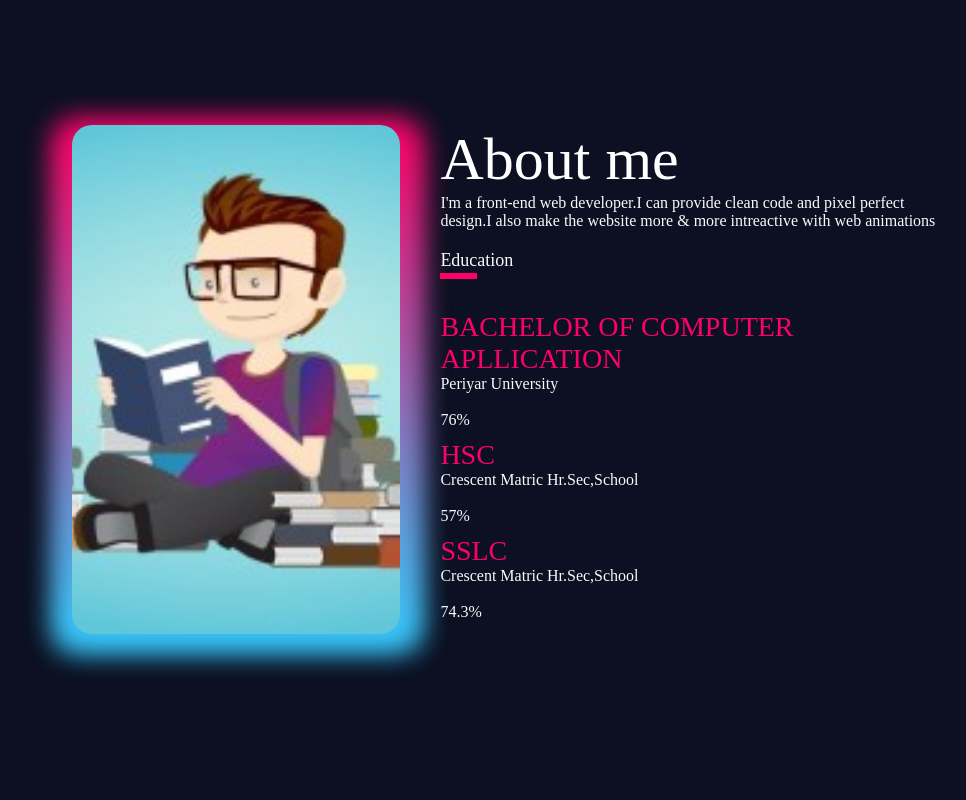
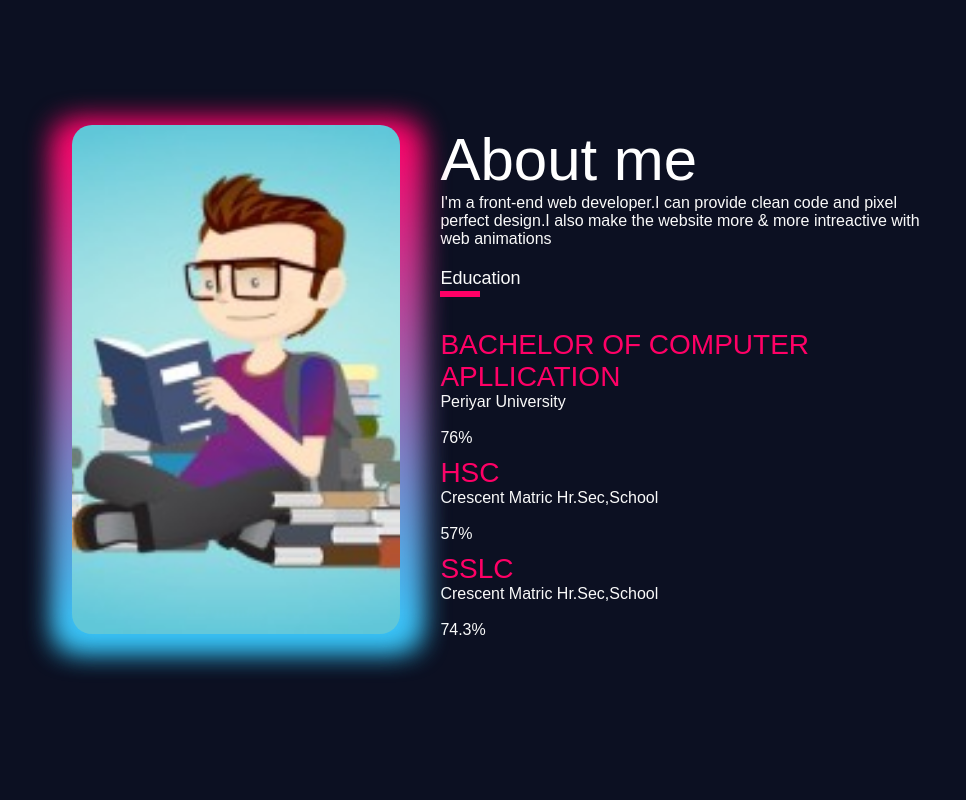
Before and after one commit to SachinSaravanan/kholi-project, an Angular app: page / in a window 1280 px wide. Shown: the part 780-1580 px from the top of the page, without its empty margins (36-1002 px from the left). Built offline with nearby package versions, Linux system fonts and the light colour scheme.

Commit message:
sachin pushing

```diff
--- a/src/app/contact/contact.component.scss
+++ b/src/app/contact/contact.component.scss
@@ -291,6 +291,8 @@ section {
     align-items: center;
     grid-gap: 6rem;
     padding-left: 10%;
+    font-family: sans-serif;
+
 }
 
 .contact-img img {
@@ -305,6 +307,7 @@ section {
     font-size: 80px;
     color: #fff;
     margin-bottom: 20px;
+    font-family: sans-serif;
 
 }
 
@@ -320,6 +323,7 @@ span {
     line-height: 26px;
     font-size: 1.1rem;
     margin-bottom: 3.8rem;
+    font-family: sans-serif;
 }
 
 .contact-form form {
--- a/src/app/portfolio/portfolio.component.scss
+++ b/src/app/portfolio/portfolio.component.scss
@@ -11,6 +11,7 @@
     z-index: 100;
     backdrop-filter: fixed(blur);
     background-color: #0c1022;
+    font-family: sans-serif;
 }
 
 .logo {
@@ -61,6 +62,7 @@
 
     max-width: 500px;
     margin-left: -30px;
+    font-family: sans-serif;
 }
 
 .home-content h1 {
@@ -451,6 +453,7 @@
 
 .about-col-2 {
     flex-basis: 62%;
+    font-family: sans-serif;
 }
 
 .sub-title {
--- a/src/app/skill/skill.component.scss
+++ b/src/app/skill/skill.component.scss
@@ -57,6 +57,7 @@
 
 .inner {
     padding-top: 40px;
+    font-family: sans-serif;
 }
 
 .head {
--- a/src/styles.scss
+++ b/src/styles.scss
@@ -9,4 +9,5 @@
 body {
     background: #0c1022;
     color: #fff;
+    font-family: Arial, Helvetica, sans-serif;
 }
```
